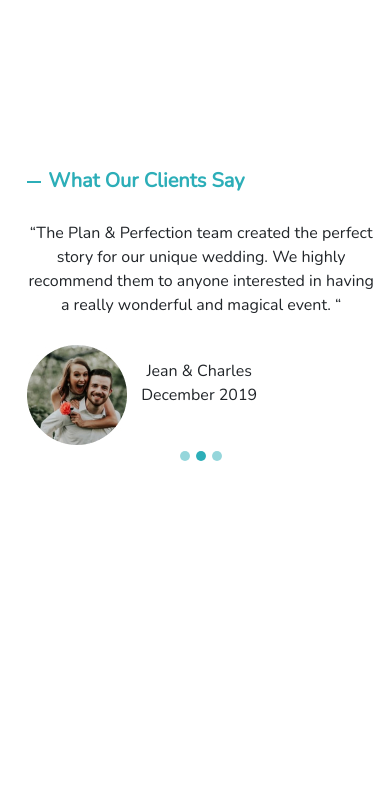
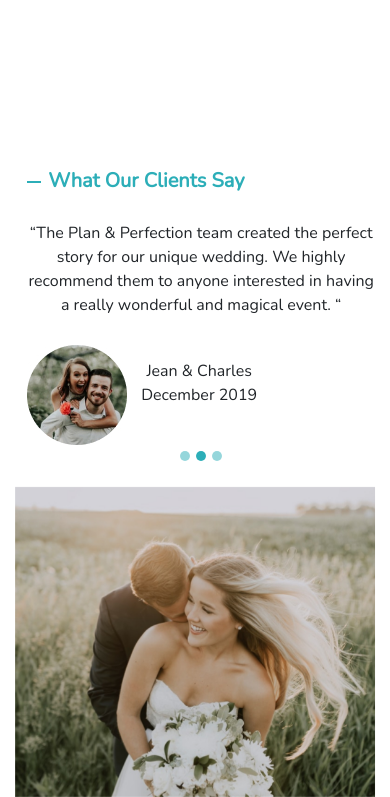
Before and after one commit to elminhoemmanuel/wedding, a plain HTML site: page index.html in a window 390 px wide. Shown: the part 4132-4929 px from the top of the page. Before the commit the page ends 4619 px from the top, so only its background shows below. Drawn offline with nearby package versions, Linux system fonts and the light colour scheme.

Commit message:
more fixes

```diff
--- a/css/style.css
+++ b/css/style.css
@@ -366,6 +366,11 @@ nav{
     background-color:#2CAEB8;
 }
 
+.other-img{
+    width: 100%;
+    height: 100%;
+}
+
 
 /* media queries */
 @media  only screen and (max-width:1154px){
@@ -534,9 +539,7 @@ nav{
         margin-bottom: 5% !important;
     }
 
-    .other-test{
-        display: none;
-    }
+
 
     .small-centered{
         text-align: center;
@@ -544,6 +547,8 @@ nav{
 
 
 }
+
+
 
 @media  only screen and (min-width:768px){
     .portfolio-others{
--- a/index.html
+++ b/index.html
@@ -310,7 +310,7 @@
 
                             </div>
                             <div class="col-lg-6 col-md-6 other-test">
-                                <img src="images/testimonials1.jpg" alt="testimonial" class="other-img">
+                                <img src="images/testimonials1.jpg" alt="testimonial" class="other-img img-fluid">
 
                             </div>
 
```
